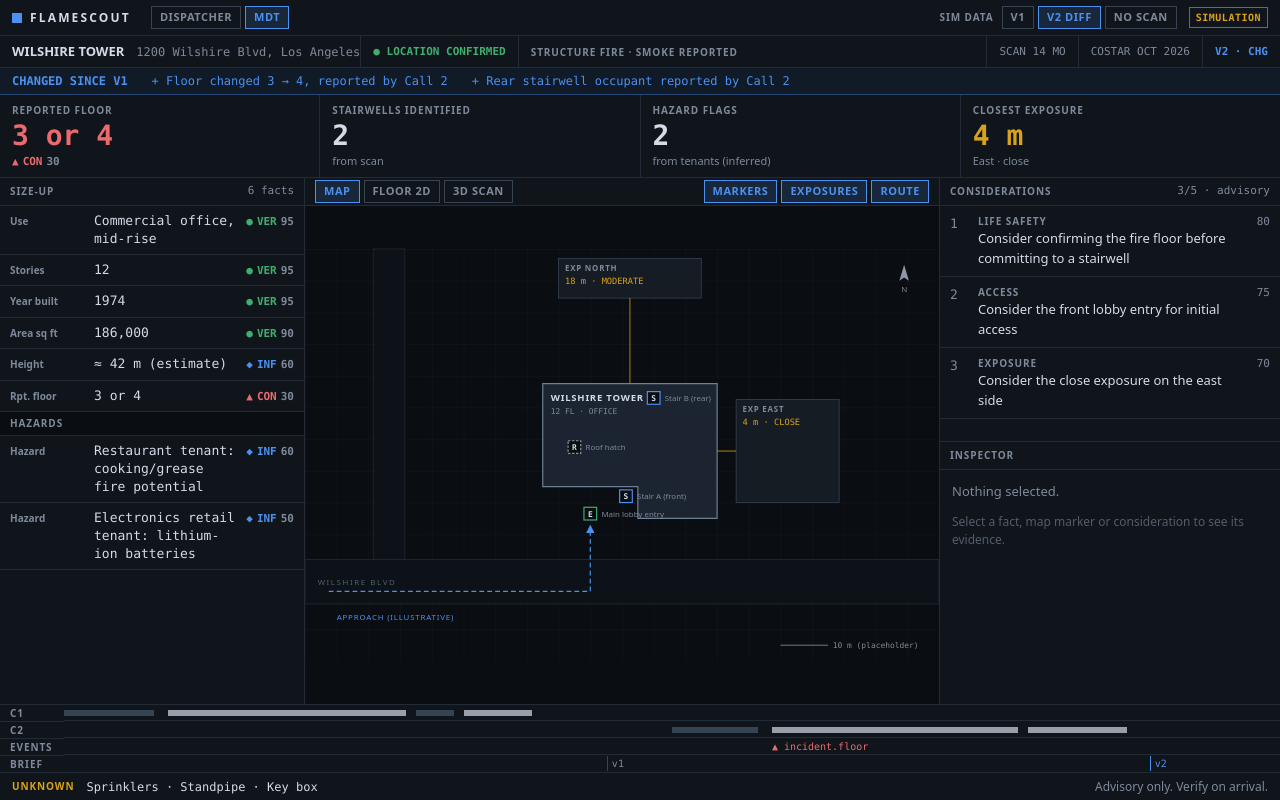
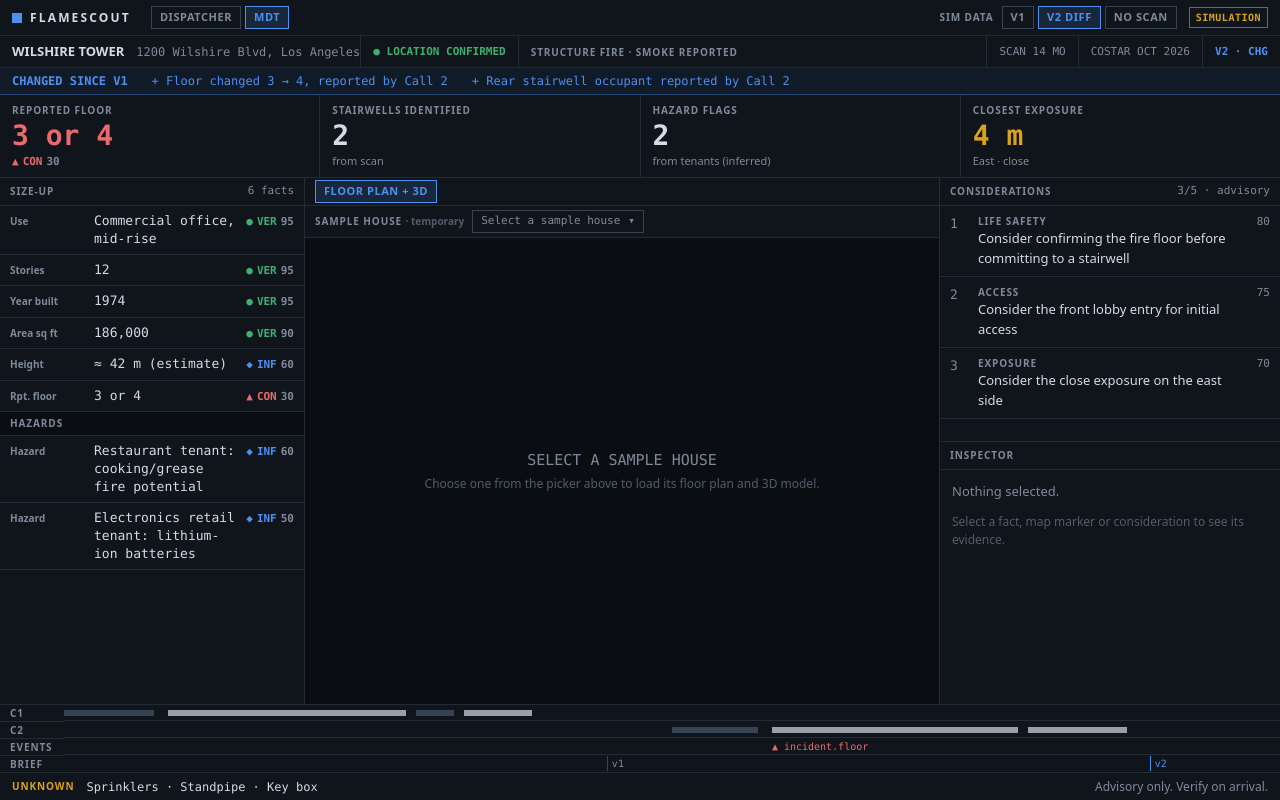
Before and after one commit to param-mans/FlameScout, a React (Vite) app in the folder apps/web/: page / in a window 1280 px wide. Built offline with nearby package versions, Linux system fonts and the light colour scheme.

Commit message:
Show the house viewer in the MDT by default

```diff
--- a/apps/web/src/components/MdtView.tsx
+++ b/apps/web/src/components/MdtView.tsx
@@ -6,9 +6,10 @@ import { Timeline } from "./Timeline";
 import { Btn, KV, Panel, StatusTag, fmt } from "./ui";
 import { BuildingViewer, HOUSE_VIEWER_DEFAULT } from "./viewer/BuildingViewer";
 
-// House viewer mode (?viewer=1 or HOUSE_VIEWER_DEFAULT): one central "Floor plan + 3D" view instead of the
-// Map / Floor 2D / 3D scan tabs. The house is picked inside the viewer (?sample=<id>).
-const VIEWER = HOUSE_VIEWER_DEFAULT || new URLSearchParams(window.location.search).get("viewer") === "1";
+// House viewer mode (HOUSE_VIEWER_DEFAULT or ?viewer=1; ?viewer=0 turns it off): one central "Floor plan + 3D" view
+// instead of the Map / Floor 2D / 3D scan tabs. The house is picked inside the viewer (?sample=<id>).
+const viewerParam = new URLSearchParams(window.location.search).get("viewer");
+const VIEWER = viewerParam === "1" || (HOUSE_VIEWER_DEFAULT && viewerParam !== "0");
 
 const LABELS: Record<string, string> = {
   "building.use": "Use",
--- a/apps/web/src/components/viewer/BuildingViewer.tsx
+++ b/apps/web/src/components/viewer/BuildingViewer.tsx
@@ -6,8 +6,8 @@ import { useEffect, useMemo, useRef, useState } from "react";
 // The sample house is chosen with the temporary picker on top; the choice is kept in ?sample=<id>.
 type Props = { mode?: "floor" | "scan3d"; layout?: "single" | "split"; sampleId?: string };
 
-/** Flip to true to show the house viewer in the MDT without ?viewer=1. */
-export const HOUSE_VIEWER_DEFAULT = false;
+/** House viewer in the MDT by default (true); ?viewer=0 shows the previous Map / Floor 2D / 3D scan tabs. */
+export const HOUSE_VIEWER_DEFAULT = true;
 type Status = { kind: "idle" } | { kind: "loading" } | { kind: "ready" } | { kind: "error"; message: string };
 export type SampleHouse = {
   id: string; address: string; city?: string; matterportModelId: string; location?: { lat: number; lon: number };
```
